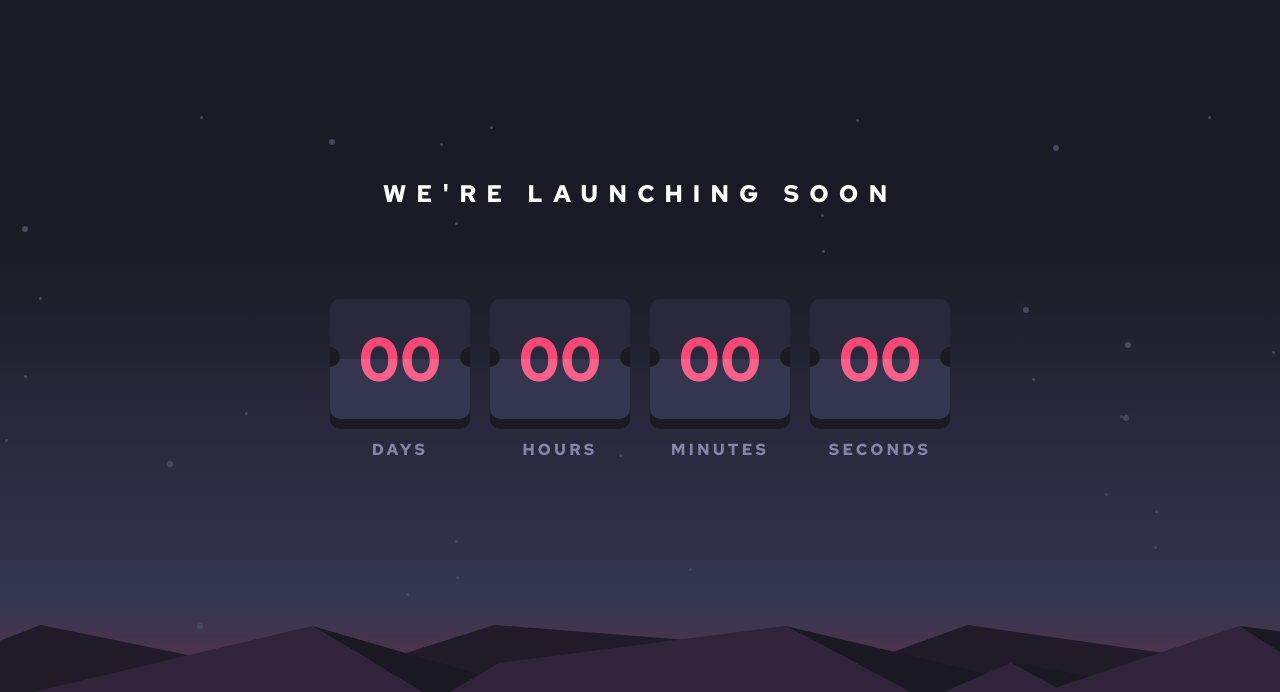
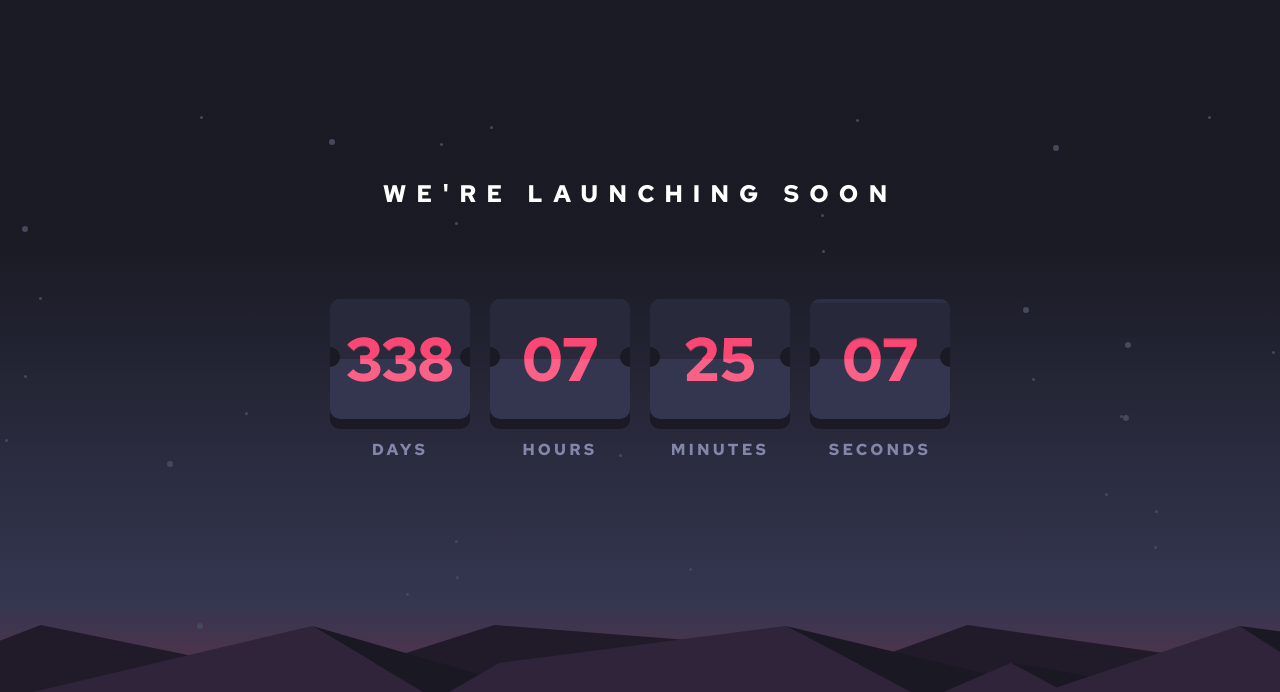
Before and after one commit to mitulpatel224/practice-launch-countdown, a website: page index.html in a window 1280 px wide. Shown: the top 692 px of the page. Drawn offline with nearby package versions, Linux system fonts and the light colour scheme.

Commit message:
feat: updating date for 2025

```diff
--- a/index.html
+++ b/index.html
@@ -114,7 +114,7 @@
     // Padding '0' before single digit
     const zeroPad = (num, places) => String(num).padStart(places, "0");
     // Set the ISO formatted countDownTime
-    const countDownTime = "Jan 01 2024, 00:00:00";
+    const countDownTime = "Jan 01 2025, 00:00:00";
 
     $("document").ready(() => {
       let remainingTime;
```
